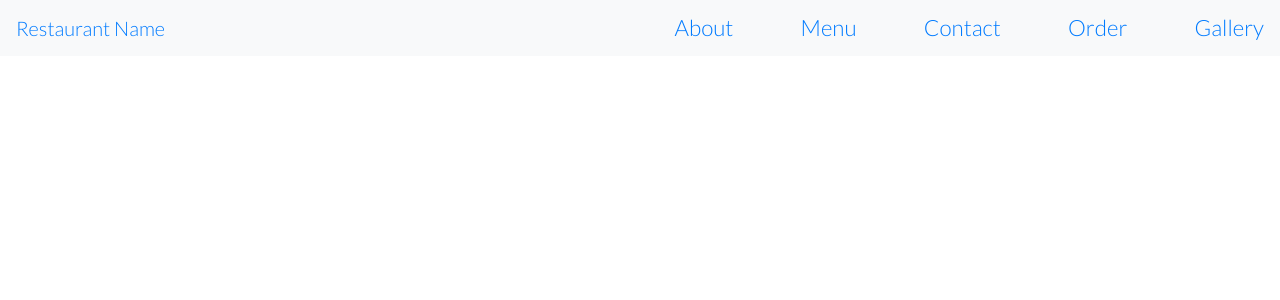
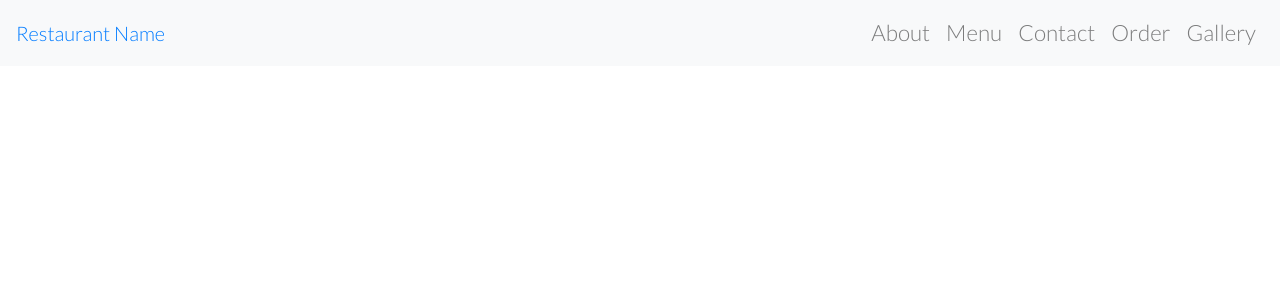
Before and after one commit to jason-roundtree/restaurant_template, a React (Create React App) app: page / in a window 1280 px wide. Shown: the top 300 px of the page. Built offline with nearby package versions, Linux system fonts and the light colour scheme; no server answers.

Commit message:
Add hamburger menu toggle and configure react-router Link with reactstrap NavLink

```diff
--- a/src/components/NavBar.css
+++ b/src/components/NavBar.css
@@ -1,3 +1,3 @@
-nav li {
+/* nav li {
     margin-left: 3em;
-}
+} */
--- a/src/components/NavBar.js
+++ b/src/components/NavBar.js
@@ -7,44 +7,49 @@ import {
     NavbarBrand,
     Nav,
     NavItem,
-    NavLink,
-    UncontrolledDropdown,
-    DropdownToggle,
-    DropdownMenu,
-    DropdownItem } from 'reactstrap';
+    NavLink } from 'reactstrap';
 import './NavBar.css';
 
-const NavBar = () => {
+export default class NavBar extends React.Component {
+    state = {
+        isOpen: false
+    }
+    toggle = () => {
+        this.setState({
+          isOpen: !this.state.isOpen
+        });
+    }
+    render() {
         return (
             <div>
                 <Navbar color="light" light expand="md">
                     <NavbarBrand>
                         <Link to="/home">Restaurant Name</Link>
                     </NavbarBrand>
-                <NavbarToggler />
-                <Collapse navbar>
+                    <NavbarToggler onClick={this.toggle} />
+                    <Collapse navbar isOpen={this.state.isOpen}>
                         <Nav navbar className="ml-auto">
                         {/* <NavItem>
                             <Link to="/home">Home</Link>
                         </NavItem> */}
                             <NavItem>
-                            <Link to="/about">About</Link>
+                                <NavLink tag={Link} to="/about">About</NavLink>
                             </NavItem>
 
                             <NavItem>
-                            <Link to="/menu">Menu</Link>
+                                <NavLink tag={Link} to="/menu">Menu</NavLink>
                             </NavItem>
 
                             <NavItem>
-                            <Link to="/contact">Contact</Link>
+                                <NavLink tag={Link} to="/contact">Contact</NavLink>
                             </NavItem>
 
                             <NavItem>
-                            <Link to="/order">Order</Link>
+                                <NavLink tag={Link} to="/order">Order</NavLink>
                             </NavItem>
                             {/* Reservations */}
                             <NavItem>
-                            <Link to="/gallery">Gallery</Link>
+                                <NavLink tag={Link} to="/gallery">Gallery</NavLink>
                             </NavItem>
                             {/* Store */}
                         </Nav>
@@ -53,5 +58,4 @@ const NavBar = () => {
             </div>
         )
     }
-
-export default NavBar;
+}
```
Lines whose indentation alone changed are shown as unchanged.
